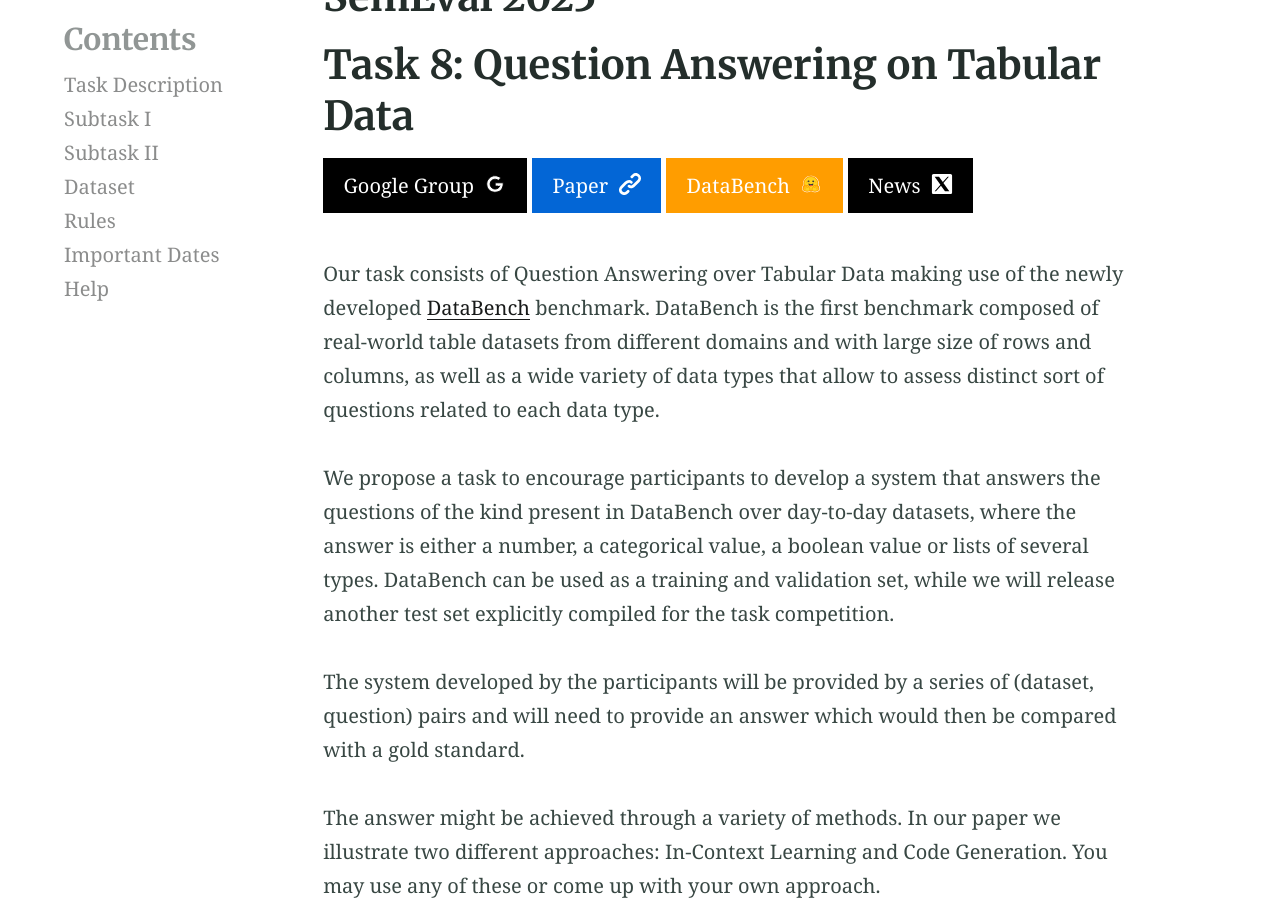
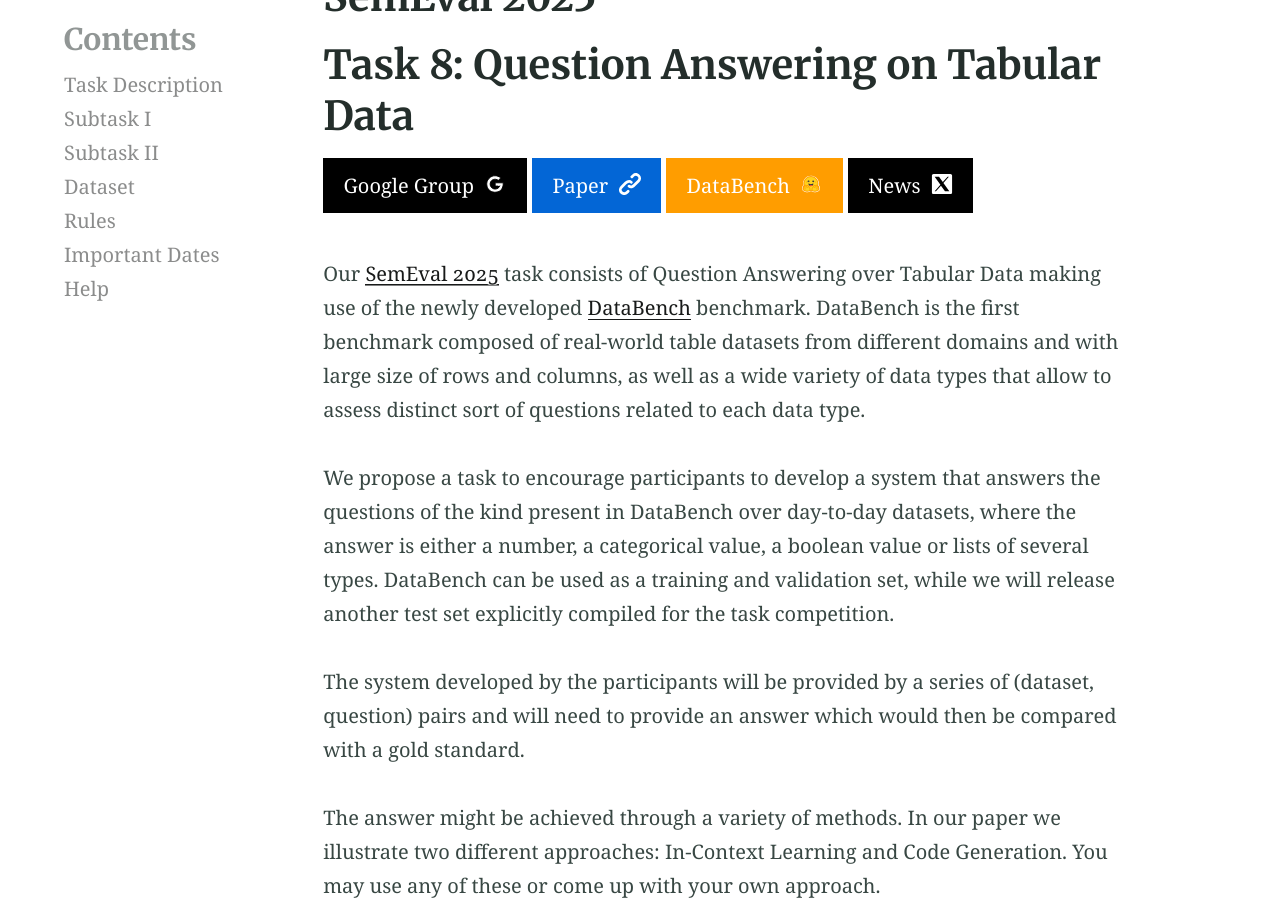
Before and after one commit to jorses/jorses.github.io, a Jekyll site: the page built from semeval.md, in a window 1280 px wide and 900 px high, scrolled down 489 px. Built offline with Jekyll 4.4.1, drawn with Linux system fonts in a browser that asks for light colours.

Commit message:
Update semeval.md

```diff
--- a/semeval.md
+++ b/semeval.md
@@ -24,7 +24,7 @@
 {%  include button.html text="Google Group" icon="google" link="https://groups.google.com/g/semeval-25-t8-tabularqa" color="#000000" %}{% include button.html text="Paper" icon="link" link="https://aclanthology.org/2024.lrec-main.1179/" color="#0366d6" %} {% include button.html text="DataBench" icon="hf" link="https://huggingface.co/datasets/cardiffnlp/databench" color="#FF9D00"%} {%  include button.html text="News" icon="x" link="https://www.x.com/semeval_tableQA" color="#000000" %}
 
 
-Our task consists of Question Answering over Tabular Data making use of the newly developed [DataBench](https://huggingface.co/datasets/cardiffnlp/databench) benchmark.
+Our [SemEval 2025](https://semeval.github.io/SemEval2025/) task consists of Question Answering over Tabular Data making use of the newly developed [DataBench](https://huggingface.co/datasets/cardiffnlp/databench) benchmark.
 DataBench is the first benchmark composed of real-world table datasets from different domains and with large size of rows and columns, as well as a wide variety of data types that allow to assess distinct sort of questions related to each data type.
 
 We propose a task to encourage participants to develop a system that answers
```
